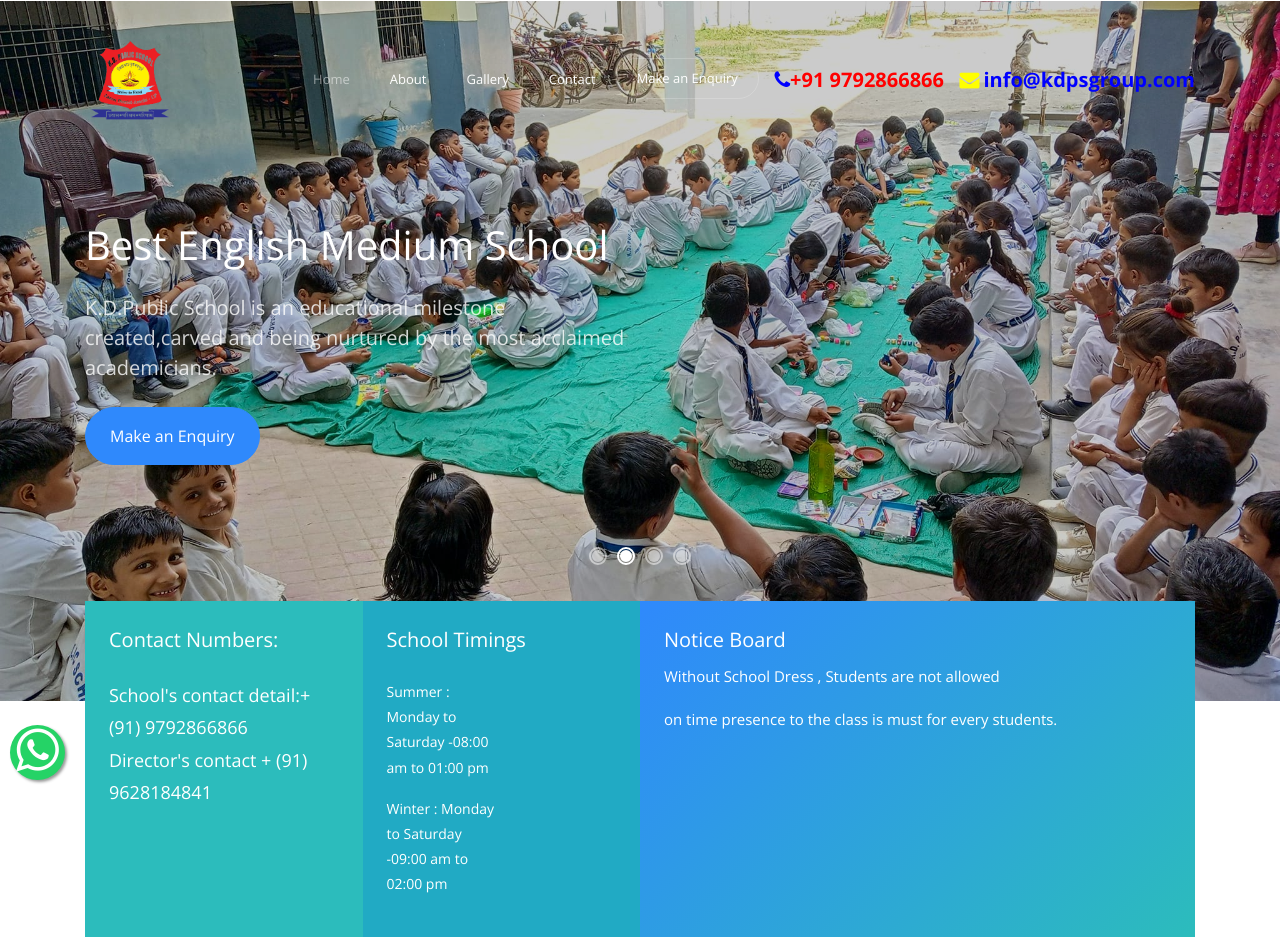
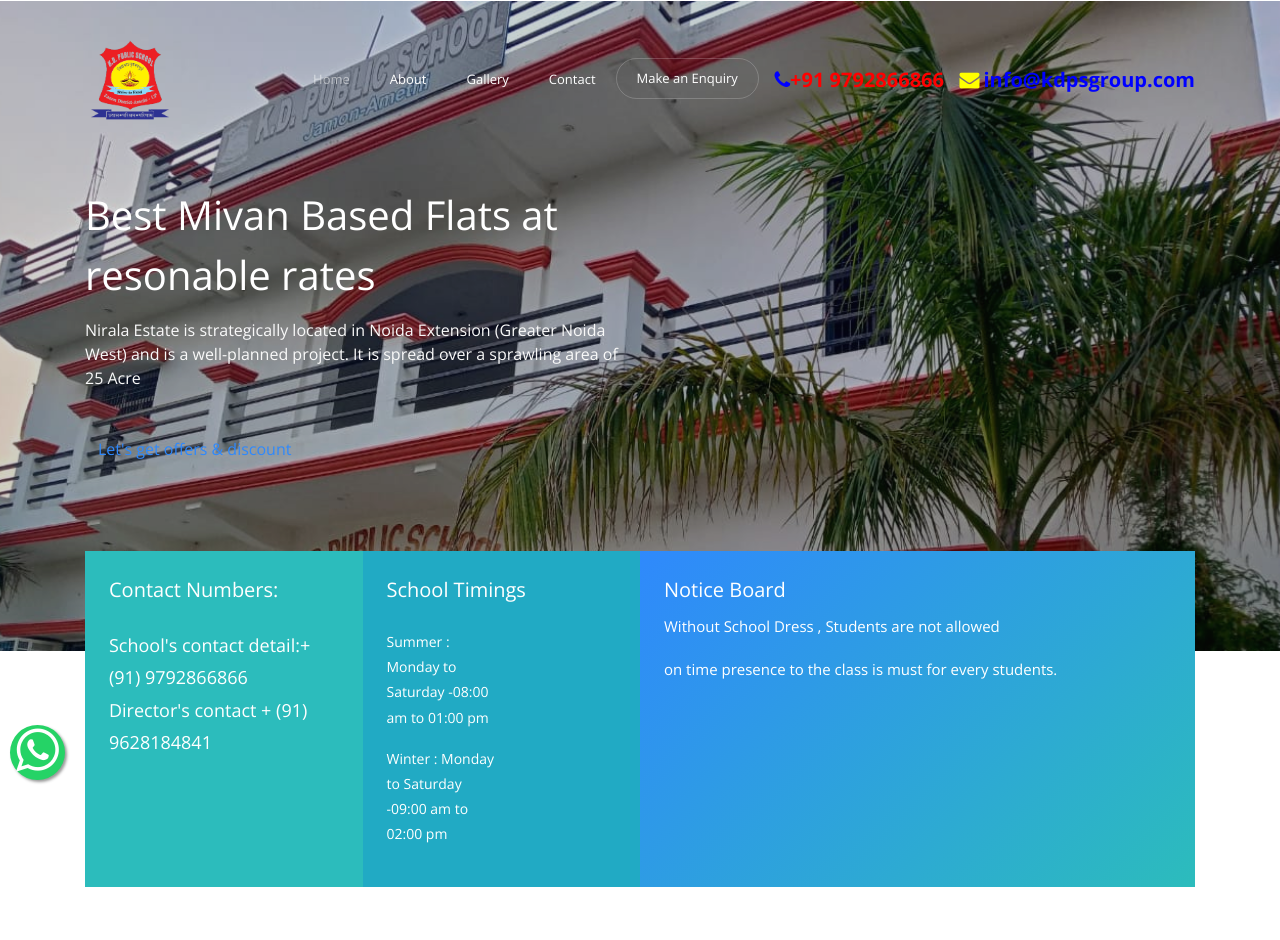
Before and after one commit to vinay8892/WebSiteTesting, a plain HTML site: page index.html in a window 1280 px wide. Shown: the top 940 px of the page. Drawn offline with nearby package versions, Linux system fonts and the light colour scheme; files whose address does not match are found by name.

Commit message:
Add files via upload

```diff
--- a/index.html
+++ b/index.html
@@ -53,6 +53,60 @@
 		background-color: #25d366;
 		}
 
+		  /*---------------------------------------
+      HOME  & SLIDER
+  -----------------------------------------*/
+
+  #home {
+    padding: 0;
+  }
+
+  #home h1 {
+    color: #ffffff;
+  }
+
+  #home h3 {
+    color: #f9f9f9;
+    font-size: 16px;
+    font-weight: 300;
+    margin: 0;
+    padding: 5px 0 40px 0;
+  }
+
+  @media (min-width: 768px) {
+    .home-slider .col-md-6 {
+      padding-left: 0;
+    }
+  }
+
+  .home-slider .caption {
+    display: flex;
+    justify-content: center;
+    flex-direction: column;
+    text-align: left;
+    background-color: rgba(20,20,20,0.2);
+    height: 100%;
+    color: #fff;
+    cursor: e-resize;
+  }
+
+  .home-slider .item {
+    background-repeat: no-repeat;
+    background-attachment: local;
+    background-size: cover;
+    height: 650px;
+  }
+
+  .caption h3 a { color: #FFF; }
+  .caption h3 a:hover { color: #FF3; }
+
+  .home-slider .item-third {
+    background-image: url(../images/1.jpg);
+
+  }
+
+
+
 
   </style>
 
@@ -94,56 +148,31 @@
 		  </div>
 	  </div>
     <!-- END nav -->
+    <section id="home">
 
-	<a class="whats-app" target="_blank" href="https://api.whatsapp.com/send/?phone=919792866866&text&lang=En&app_absent=0"><i class="fa fa-whatsapp" style="font-size:50px;color:white"></i></a>
 
-    <section class="home-slider owl-carousel">
-      <div class="slider-item" style="background-image: url('images/1.jpg');">
-        <div class="overlay"></div>
+		<div class="row">
+
+			<div class="owl-carousel owl-theme home-slider">
+				<div class="item item-third">
+					<div class="caption">
 						<div class="container">
-          <div class="row slider-text align-items-center" data-scrollax-parent="true">
-            <div class="col-md-6 col-sm-12 ftco-animate" data-scrollax=" properties: { translateY: '70%' }">
-              <h1 class="mb-4" data-scrollax="properties: { translateY: '30%', opacity: 1.6 }">K.D.Public School Jamon</h1>
-              <p class="mb-4" data-scrollax="properties: { translateY: '30%', opacity: 1.6 }">an English Medium, Co-Educational School which is aimed to produce greater tallents for the country.</p>
-              <p data-scrollax="properties: { translateY: '30%', opacity: 1.6 }"><a href="#" class="btn btn-primary px-4 py-3">Make an Enquiry</a></p>
+							<div class="col-md-6 col-sm-12">
+								<h1>Best Mivan Based Flats at resonable rates</h1>
+								<h3>Nirala Estate is strategically located in Noida Extension (Greater Noida West) and is a well-planned project. It is spread over a sprawling area of 25 Acre</h3>
+								<a href="#offers" class="section-btn btn btn-default smoothScroll">Let's get offers & discount</a>
 							</div>
 						</div>
 					</div>
 				</div>
 
-      <div class="slider-item" style="background-image: url('images/2.jpg');">
-        <div class="overlay"></div>
-        <div class="container">
-          <div class="row slider-text align-items-center" data-scrollax-parent="true">
-            <div class="col-md-6 col-sm-12 ftco-animate" data-scrollax=" properties: { translateY: '70%' }">
-              <h1 class="mb-4" data-scrollax="properties: { translateY: '30%', opacity: 1.6 }">Best English Medium School</h1>
-              <p class="mb-4">K.D.Public School is an educational milestone created,carved and being nurtured by the most acclaimed academicians.</p>
-              <p><a href="#" class="btn btn-primary px-4 py-3">Make an Enquiry</a></p>
-            </div>
-          </div>
-        </div>
-      </div>
-	  <div class="slider-item" style="background-image: url('images/3.jpeg');">
-        <div class="overlay"></div>
-        <div class="container">
-          <div class="row slider-text align-items-center" data-scrollax-parent="true">
-            <div class="col-md-6 col-sm-12 ftco-animate" data-scrollax=" properties: { translateY: '70%' }">
 
 			</div>
 		</div>
-        </div>
-      </div>
-	 <div class="slider-item" style="background-image: url('images/3.jpg');">
-        <div class="overlay"></div>
-        <div class="container">
-          <div class="row slider-text align-items-center" data-scrollax-parent="true">
-            <div class="col-md-6 col-sm-12 ftco-animate" data-scrollax=" properties: { translateY: '70%' }">
+	</section>
+	<a class="whats-app" target="_blank" href="https://api.whatsapp.com/send/?phone=919792866866&text&lang=En&app_absent=0"><i class="fa fa-whatsapp" style="font-size:50px;color:white"></i></a>
 
-            </div>
-          </div>
-        </div>
-      </div>
-    </section>
+
 
     <section class="ftco-intro">
     	<div class="container">
```
Lines whose indentation alone changed are shown as unchanged.
